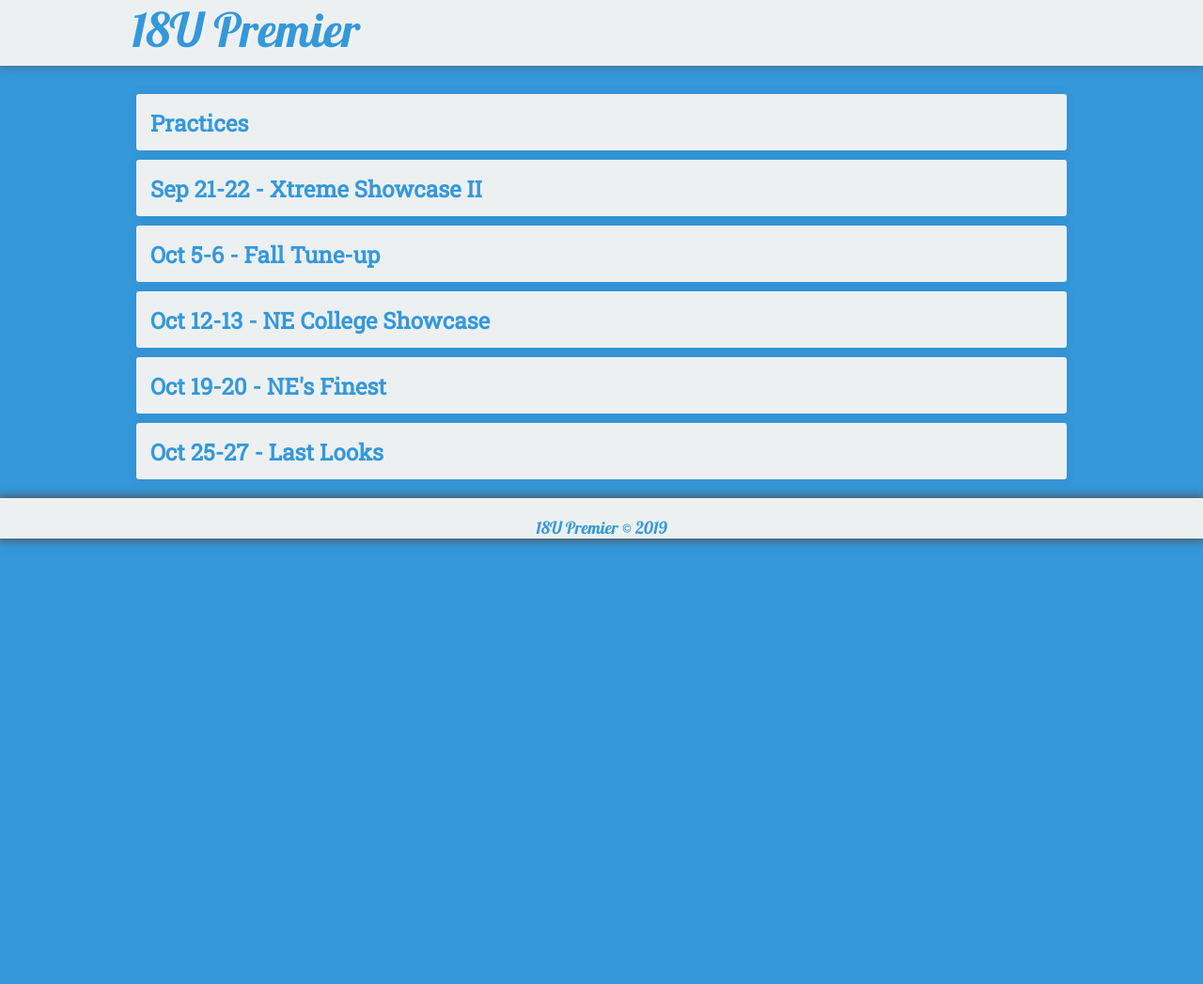
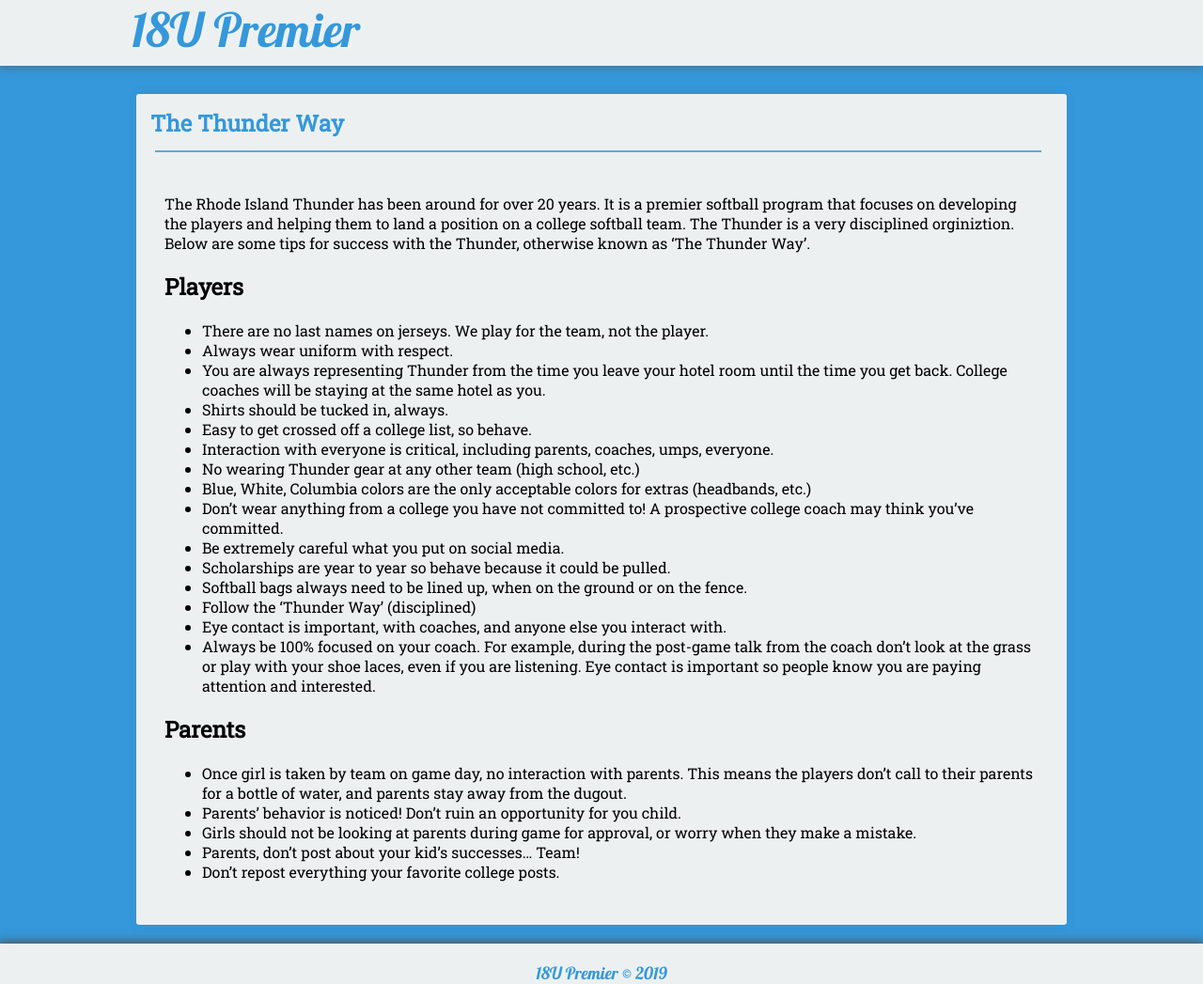
Before and after one commit to seanmerrow/ecf, a Jekyll site: the page built from blog/index.md, in a window 1280 px wide. Shown: the whole page at 94% size. Built offline with Jekyll 4.4.1, drawn with Linux system fonts in a browser that asks for light colours; nearby versions of some CDN libraries; before the commit the page ends 900 px from its top, so only the background shows below that.

Commit message:
Update index.md

```diff
--- a/blog/index.md
+++ b/blog/index.md
@@ -1,7 +1,8 @@
 ---
-layout: post-index
-title: All Posts
-excerpt: "A List of Posts"
+layout: post
+title:  "The Thunder Way"
+excerpt: "The Thunder Way"
+permalink: /blog/
 ---
 The Rhode Island Thunder has been around for over 20 years. It is a premier softball program that focuses on developing the players and helping them to land a position on a college softball team. The Thunder is a very disciplined orginiztion. Below are some tips for success with the Thunder, otherwise known as 'The Thunder Way'.
 
```
